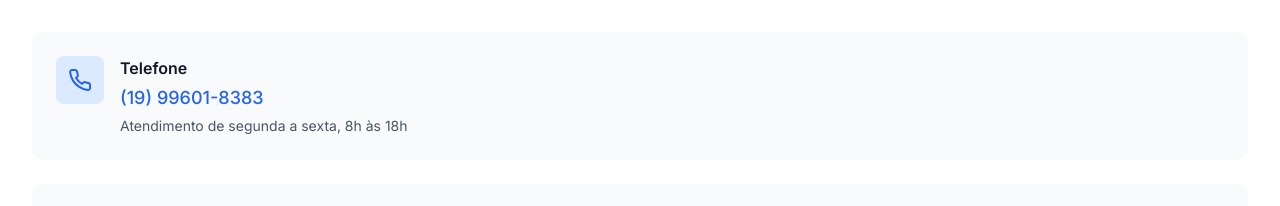
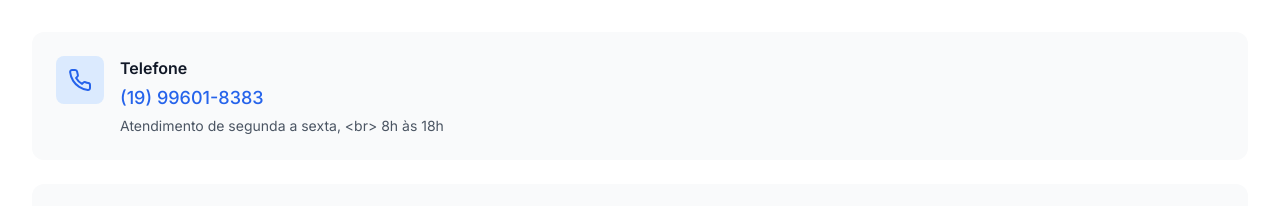
Before and after one commit to aadljdev/leilaomauricio, a Next.js app: page / in a window 1280 px wide. Shown: the part 5288-5494 px from the top of the page. Built offline with nearby package versions, Linux system fonts and the light colour scheme.

Commit message:
ajuste linha

```diff
--- a/components/Contact.tsx
+++ b/components/Contact.tsx
@@ -10,7 +10,7 @@ export default function Contact() {
       title: 'Telefone',
       value: '(19) 99601-8383',
       link: 'tel:+5519996018383',
-      description: 'Atendimento de segunda a sexta, 8h às 18h'
+      description: 'Atendimento de segunda a sexta, <br> 8h às 18h'
     },
     {
       icon: Mail,
```
